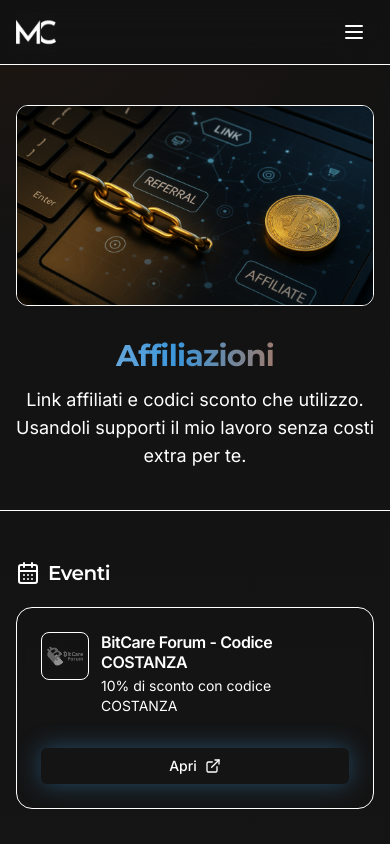
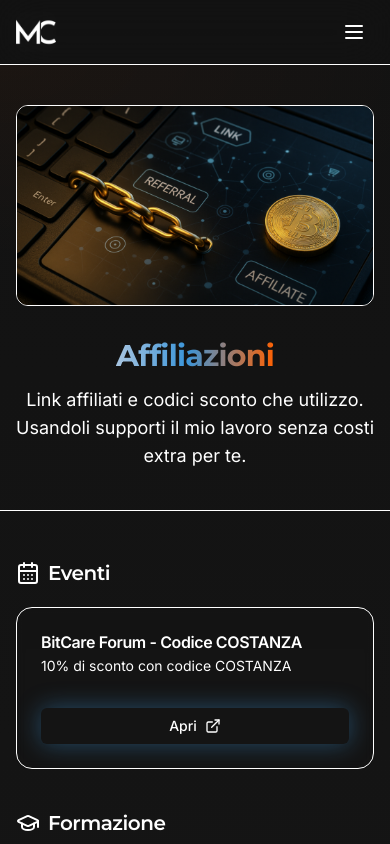
Before and after one commit to marco-costanza/MarcoCostanza, a Next.js app: page /affiliazioni in a window 390 px wide. Shown: the top 844 px of the page. Built offline with nearby package versions, Linux system fonts and the light colour scheme.

Commit message:
refactor: Remove logo mapping and associated function from affiliate section for cleaner code. Adjust social links layout for better responsiveness.

```diff
--- a/app/affiliazioni/page.tsx
+++ b/app/affiliazioni/page.tsx
@@ -34,15 +34,6 @@ type AffiliateGroup = {
   category: string;
   icon: React.ComponentType<{ className?: string }>;
   items: Affiliate[];
-};
-
-const IMG = "/images";
-const LOGO_BY_NAME: Record<string, string> = {
-  Relai: `${IMG}/2025/06/Relai-partner-150x150.png`,
-  BitBox02: `${IMG}/2025/06/BitBox-partner-150x150.png`,
-  Binance: `${IMG}/2025/06/Binance-partner-150x150.png`,
-  XTB: `${IMG}/2025/06/XTB-partner-150x150.png`,
-  "BitCare Forum": `${IMG}/2025/06/Bitcare-Forum-partner-150x150.png`,
 };
 
 const AFFILIATIONS: AffiliateGroup[] = [
@@ -216,13 +207,6 @@ const AFFILIATIONS: AffiliateGroup[] = [
   },
 ];
 
-function getLogoSrc(name: string): string | undefined {
-  for (const key of Object.keys(LOGO_BY_NAME)) {
-    if (name.includes(key)) return LOGO_BY_NAME[key];
-  }
-  return undefined;
-}
-
 export default function AffiliazioniPage() {
   return (
     <div className="page-shell">
@@ -233,7 +217,7 @@ export default function AffiliazioniPage() {
       >
         <div className="container mx-auto px-4 sm:px-6 lg:px-8 py-10 lg:py-14">
           <div className="grid gap-8 lg:grid-cols-2 lg:gap-12 items-center max-w-6xl mx-auto">
-            <div className="order-2 lg:order-1 text-center lg:text-left">
+            <div className="order-2 lg:order-1 text-center flex flex-col items-center">
               <h1
                 id="affiliazioni-heading"
                 className="text-3xl sm:text-4xl font-bold brand-gradient-text mb-3 tracking-tight"
@@ -281,25 +265,12 @@ export default function AffiliazioniPage() {
                 </h2>
                 <ul className="grid gap-4 sm:grid-cols-2 xl:grid-cols-3 list-none p-0 m-0">
                   {group.items.map((item) => {
-                    const logoSrc = getLogoSrc(item.name);
                     const tagline = item.short ?? item.description;
                     return (
                       <li key={item.name}>
                         <Card className="h-full flex flex-col">
                           <CardHeader className="pb-2">
                             <div className="flex items-start gap-3">
-                              {logoSrc && (
-                                <div className="relative size-12 shrink-0 rounded-lg overflow-hidden border border-border bg-muted">
-                                  <Image
-                                    src={logoSrc}
-                                    alt=""
-                                    width={48}
-                                    height={48}
-                                    className="object-contain p-1"
-                                    aria-hidden
-                                  />
-                                </div>
-                              )}
                               <div className="min-w-0 flex-1">
                                 <CardTitle className="text-base leading-tight">
                                   {item.name}
--- a/components/social-links.tsx
+++ b/components/social-links.tsx
@@ -38,10 +38,10 @@ export function SocialLinks({
   const baseUlClasses =
     layout === "stacked"
       ? "flex flex-col gap-2"
-      : "flex items-center gap-4";
+      : "flex flex-wrap items-center gap-3 sm:gap-4";
 
   return (
-    <ul className={`${baseUlClasses} ${className}`} aria-label="Social e contatti">
+    <ul className={`${baseUlClasses} max-w-full ${className}`} aria-label="Social e contatti">
       {LINKS.map(({ href, label, Icon }) => (
         <li key={label}>
           <Link
```
